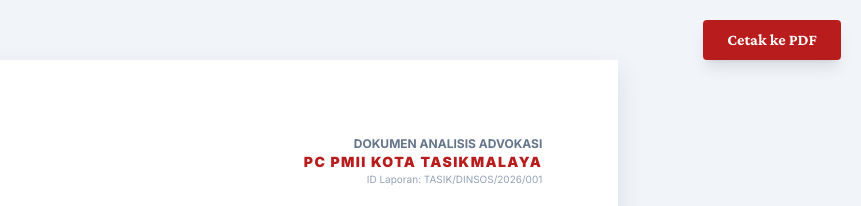
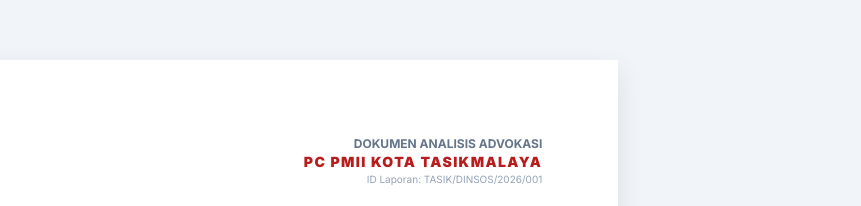
Before and after one commit to GoodMamang/Astagfirullah, a plain HTML site: page index.html in a window 1280 px wide. Shown: the top 206 px of the page, 419-1280 px from the left. Drawn offline with nearby package versions, Linux system fonts and the light colour scheme.

Commit message:
index.html

```diff
--- a/index.html
+++ b/index.html
@@ -69,10 +69,6 @@
     </style>
 </head>
 <body class="py-10">
-
-    <div class="no-print fixed top-5 right-5 z-50">
-        <button onclick="window.print()" class="bg-red-700 text-white px-6 py-2 rounded shadow-lg font-bold hover:bg-red-800 transition">Cetak ke PDF</button>
-    </div>
 
     <!-- HALAMAN 1: COVER & RINGKASAN EKSEKUTIF -->
     <section class="a4-page">
```
